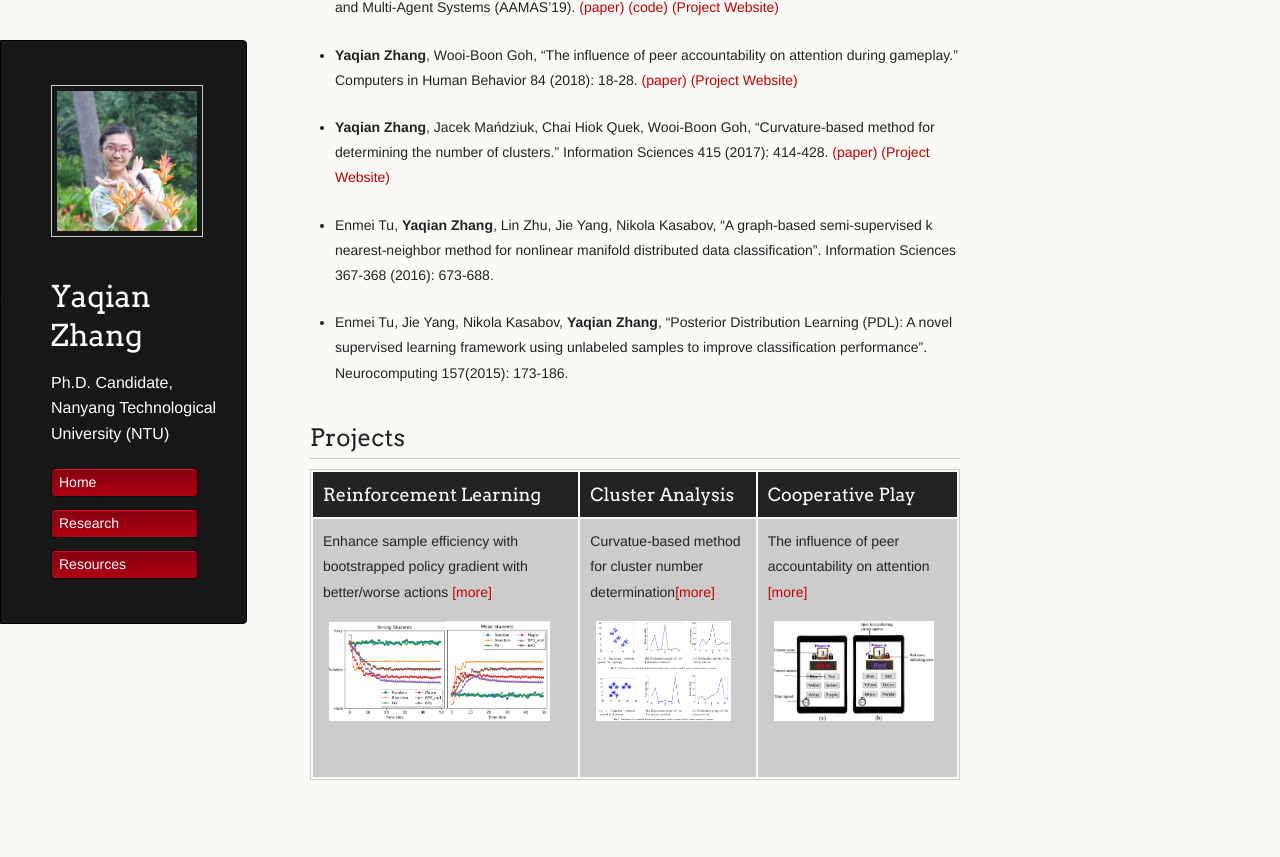
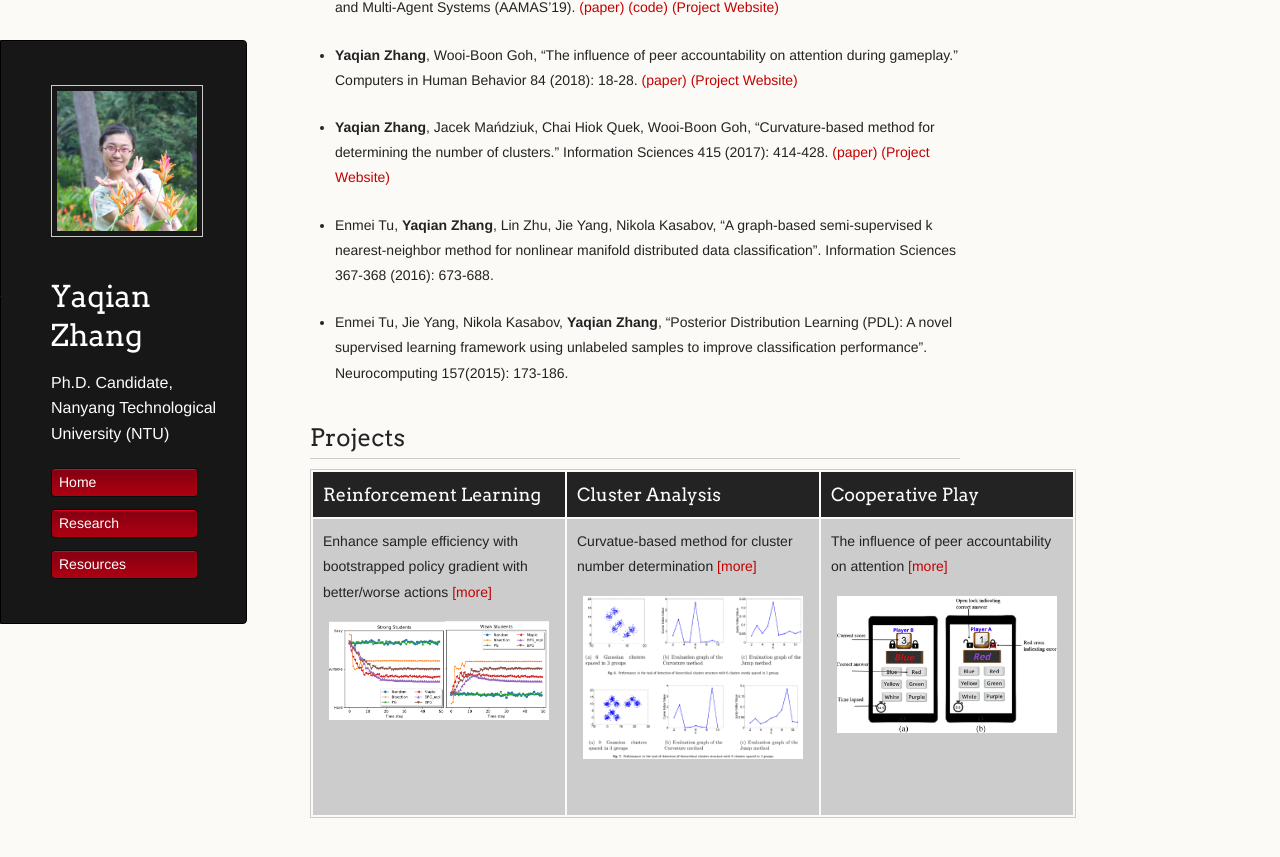
Before and after one commit to YaqianZhang/yaqianzhang.github.io, a Jekyll site: the page built from index.md, in a window 1280 px wide and 900 px high, scrolled down 1166 px. Shown: the top 857 px of the window. Built offline with Jekyll 4.4.1, drawn with Linux system fonts in a browser that asks for light colours; our own code applies the rules of GitHub Pages for plain Markdown files.

Commit message:
Update index.md

```diff
--- a/index.md
+++ b/index.md
@@ -45,4 +45,4 @@
 
 Reinforcement Learning | Cluster Analysis | Cooperative Play
 ------------ | -------------| -------------
-Enhance sample efficiency with bootstrapped policy gradient with better/worse actions [[more]](https://yaqianzhang.github.io/2018/06/30/boostrapped-policy-gradient.html)<img src="/images/bpg_pic/strong_weak.png" class="inline" height="100"/>| Curvatue-based method for cluster number determination[[more]](https://yaqianzhang.github.io/2017/05/16/determining-the-number-of-clusters.html)<img src="/images/fig2_2.PNG" class="inline" height="100"/>| The influence of peer accountability on attention [[more]](https://yaqianzhang.github.io/2018/02/16/peer-accountability-on-attention.html)<img src="/images/fig1.PNG" alt="hi" class="inline" height="100"/>
+Enhance sample efficiency with bootstrapped policy gradient with better/worse actions [[more]](https://yaqianzhang.github.io/2018/06/30/boostrapped-policy-gradient.html)<img src="/images/bpg_pic/strong_weak.png" class="inline" width="220"/>| Curvatue-based method for cluster number determination [[more]](https://yaqianzhang.github.io/2017/05/16/determining-the-number-of-clusters.html)<img src="/images/fig2_2.PNG" class="inline" width="220"/>| The influence of peer accountability on attention [[more]](https://yaqianzhang.github.io/2018/02/16/peer-accountability-on-attention.html)<img src="/images/fig1.PNG" alt="hi" class="inline" width="220"/>
```
